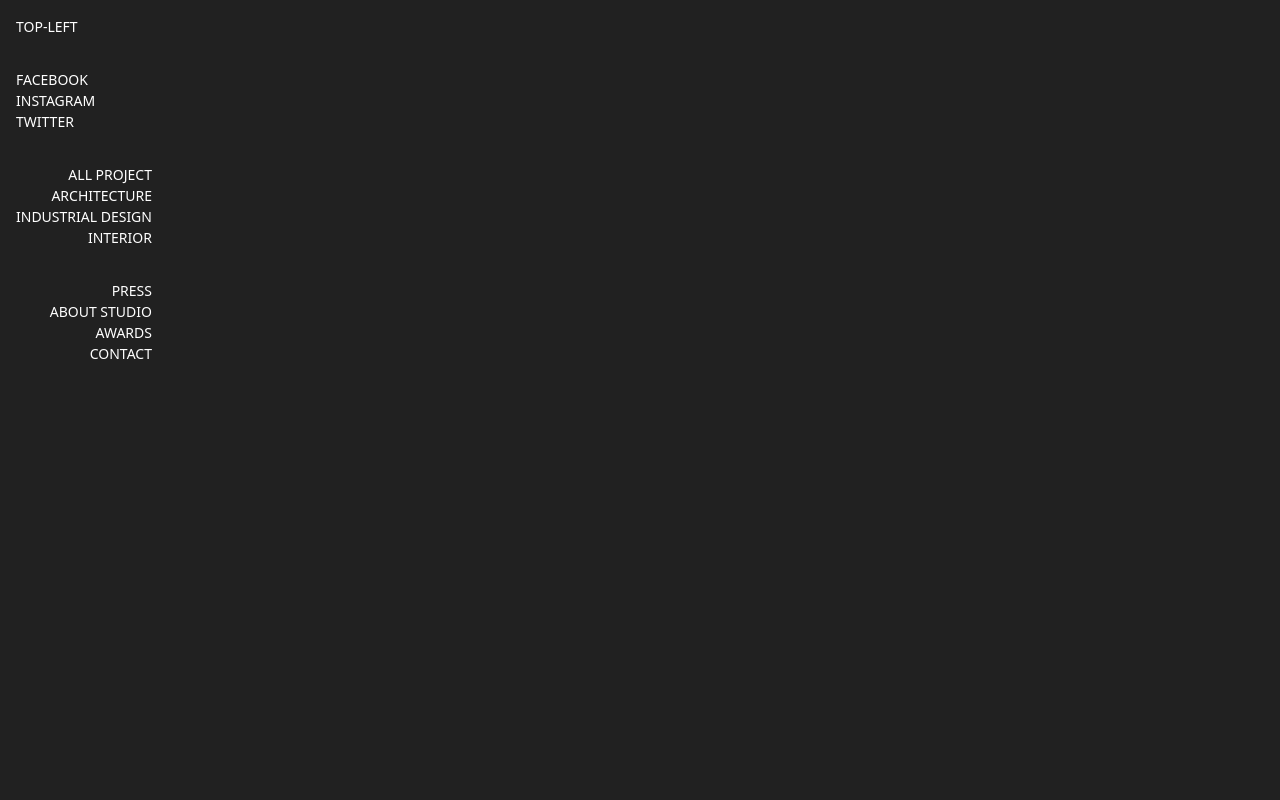
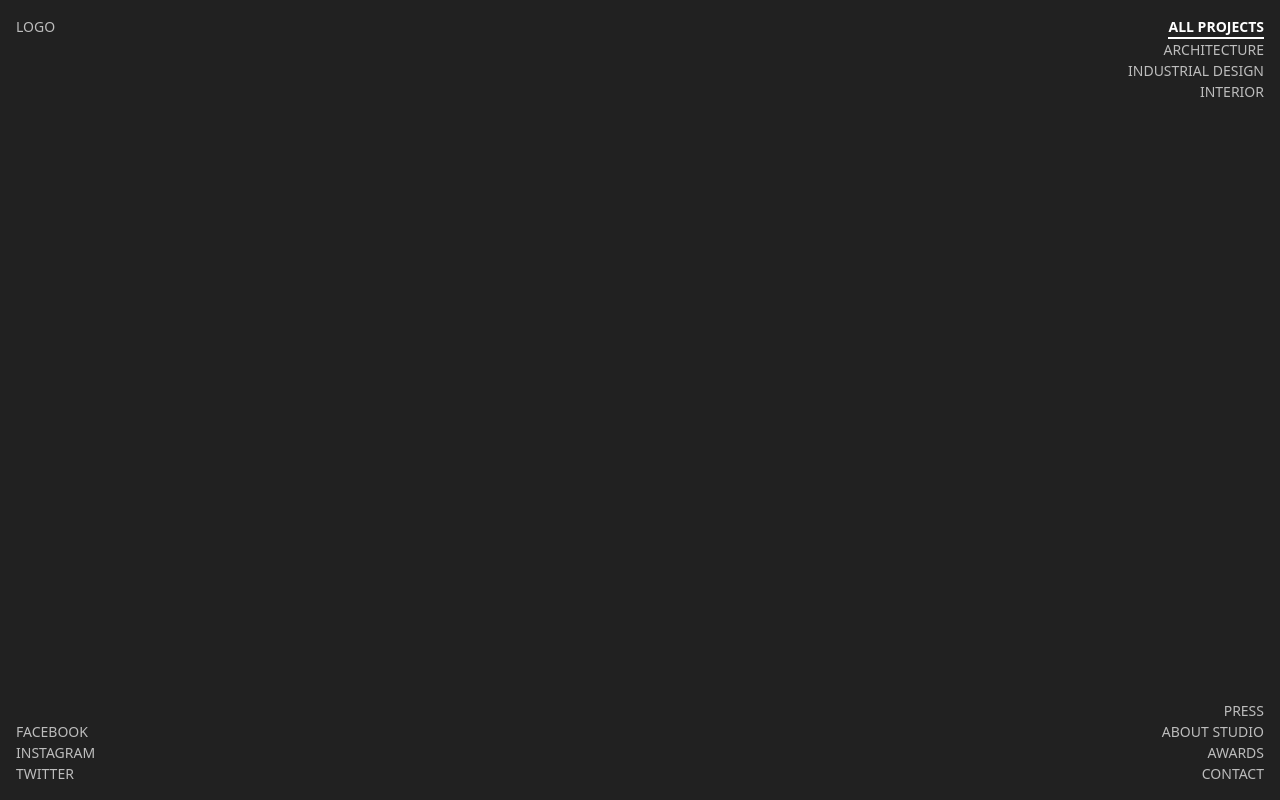
Before and after one commit to aliendev339/svoya, a Gatsby site: page / in a window 1280 px wide. Built offline with nearby package versions, Linux system fonts and the light colour scheme; Gatsby itself is replaced by a stand-in of ours.

Commit message:
Add corner components

```diff
--- a/src/pages/index.js
+++ b/src/pages/index.js
@@ -1,33 +1,35 @@
 import React from "react"
 
 import Layout from "../components/layout"
-import List from "../components/list"
 
 import "../global-styles.css"
 
 export default () => (
   <Layout>
-    <div className="h-screen flex flex-wrap flex-col content-between">
-      <div className="flex-50 p-4">top-left</div>
-      <div className="p-4">
-        <List items={[
-          "Facebook",
-          "Instagram",
-          "Twitter",]}/>
+    <div className="h-screen relative text-gray-400">
+      <div className="p-4">Logo</div>
+      <div className="absolute bottom-0 left-0 p-4">
+        <ul>
+          <li>Facebook</li>
+          <li>Instagram</li>
+          <li>Twitter</li>
+        </ul>
       </div>
-      <div className="flex-50 text-right p-4">
-        <List items={[
-          "All Project",
-          "Architecture",
-          "Industrial Design",
-          "Interior",]}/>
+      <div className="absolute top-0 right-0 p-4 text-right">
+        <ul>
+          <li className="inline-block text-white font-semibold border-b-2 border-white">All Projects</li>
+          <li>Architecture</li>
+          <li>Industrial Design</li>
+          <li>Interior</li>
+        </ul>
       </div>
-      <div className="text-right p-4">
-        <List items={[
-          "Press",
-          "About Studio",
-          "Awards",
-          "Contact",]}/>
+      <div className="absolute bottom-0 right-0 p-4 text-right">
+        <ul>
+          <li>Press</li>
+          <li>About Studio</li>
+          <li>Awards</li>
+          <li>Contact</li>
+        </ul>
       </div>
     </div>
   </Layout>
```
